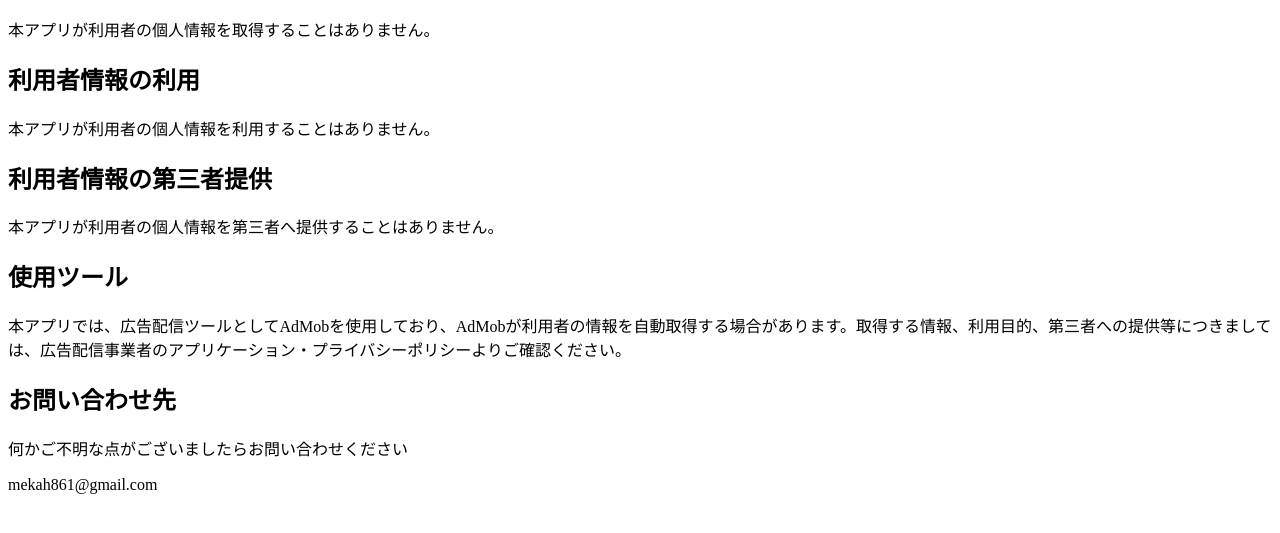
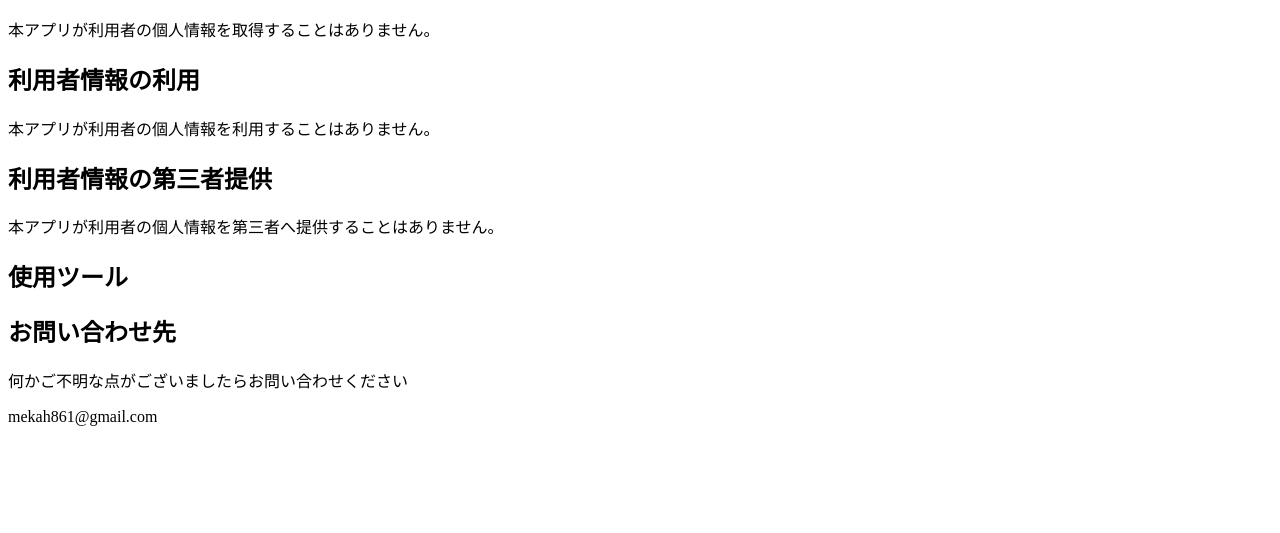
Before and after one commit to WindowsGitHubDM/DROPRPG, a plain HTML site: page index.html in a window 1280 px wide. Shown: the part 127-660 px from the top of the page. Drawn offline with Linux system fonts and the light colour scheme.

Commit message:
Update index.html

```diff
--- a/index.html
+++ b/index.html
@@ -18,8 +18,8 @@
   <p>本アプリが利用者の個人情報を第三者へ提供することはありません。</p>
 
   <h2>使用ツール</h2>
-  <p>本アプリでは、広告配信ツールとしてAdMobを使用しており、AdMobが利用者の情報を自動取得する場合があります。取得する情報、利用目的、第三者への提供等につきましては、広告配信事業者のアプリケーション・プライバシーポリシーよりご確認ください。
-  </p>
+  <p><!--本アプリでは、広告配信ツールとしてAdMobを使用しており、AdMobが利用者の情報を自動取得する場合があります。取得する情報、利用目的、第三者への提供等につきましては、広告配信事業者のアプリケーション・プライバシーポリシーよりご確認ください。
+  --></p>
 
   <h2>お問い合わせ先</h2>
   <p>何かご不明な点がございましたらお問い合わせください</p>
```
